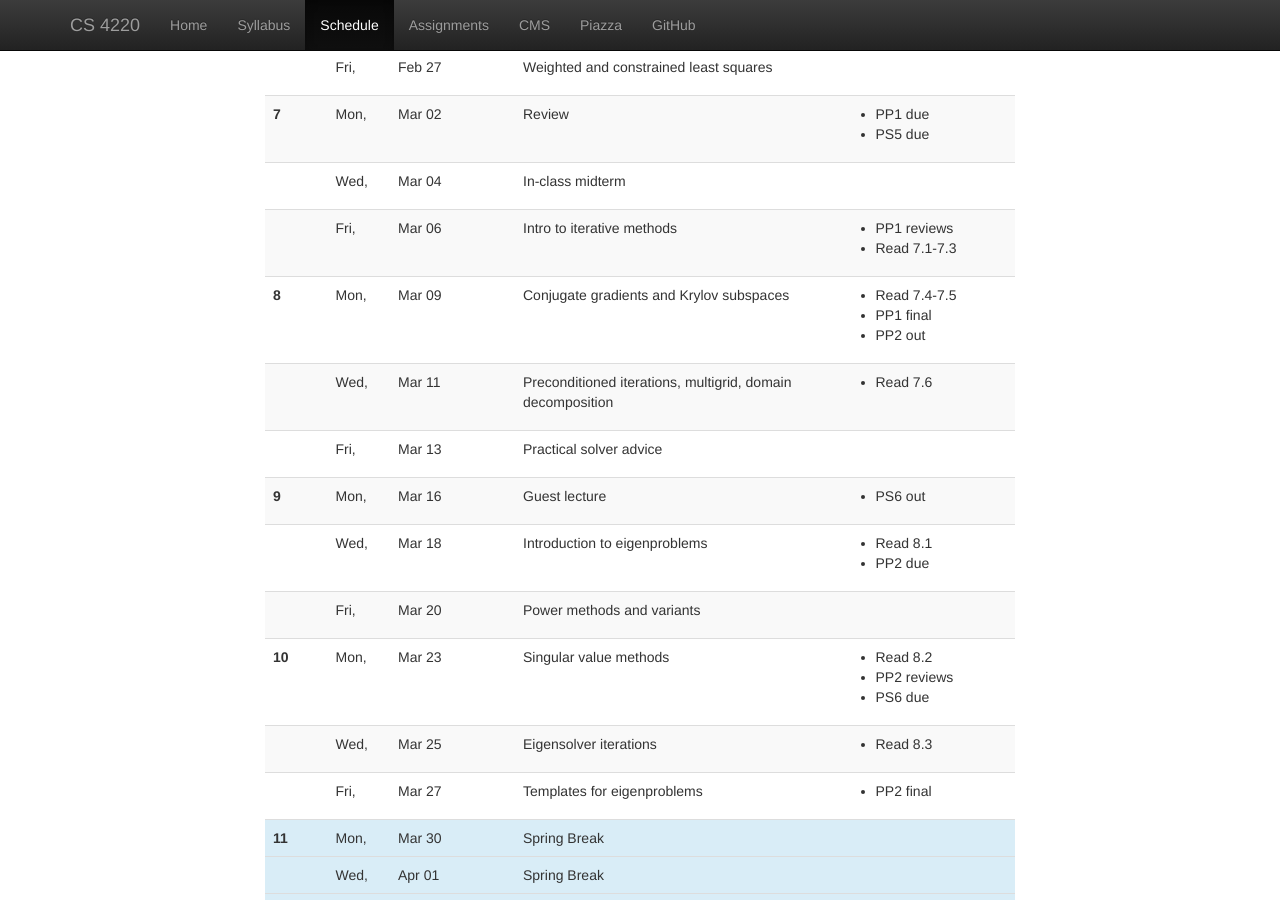
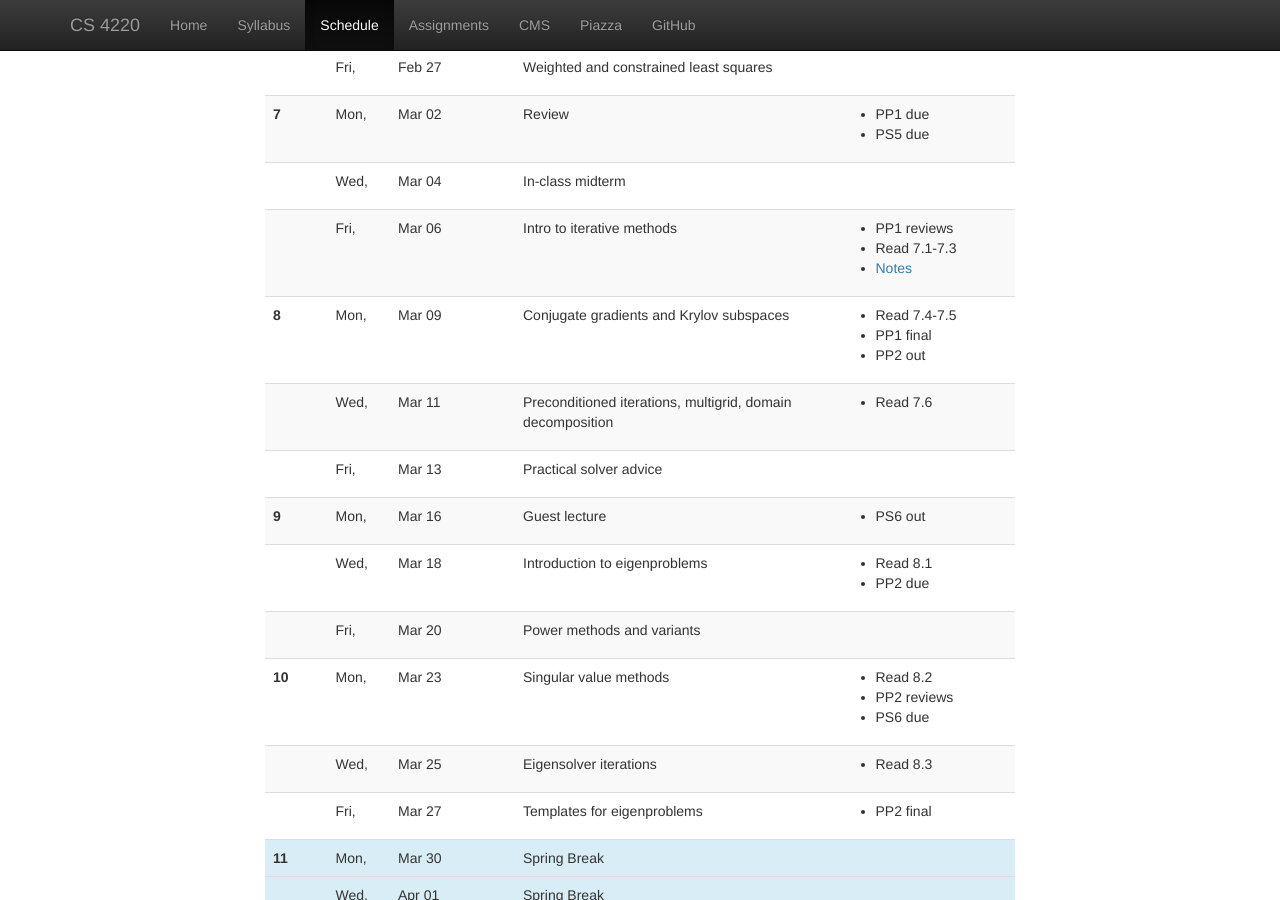
Before and after one commit to dbindel/cs4220-s15, a Jekyll site: the page built from web/schedule.html, in a window 1280 px wide and 900 px high, scrolled down 1308 px. Built offline with Jekyll 4.4.1, drawn with Linux system fonts in a browser that asks for light colours; nearby versions of some CDN libraries.

Commit message:
Updates: lecture notes from Friday.

```diff
--- a/web/_data/lectures.yml
+++ b/web/_data/lectures.yml
@@ -159,6 +159,7 @@
   hw:
     - PP1 reviews
     - Read 7.1-7.3
+    - <a href="lec/2015-03-06-notes.pdf">Notes</a>
 #
 # ==================
 # Week 8
```
Also changed, not shown: 2 other files.
